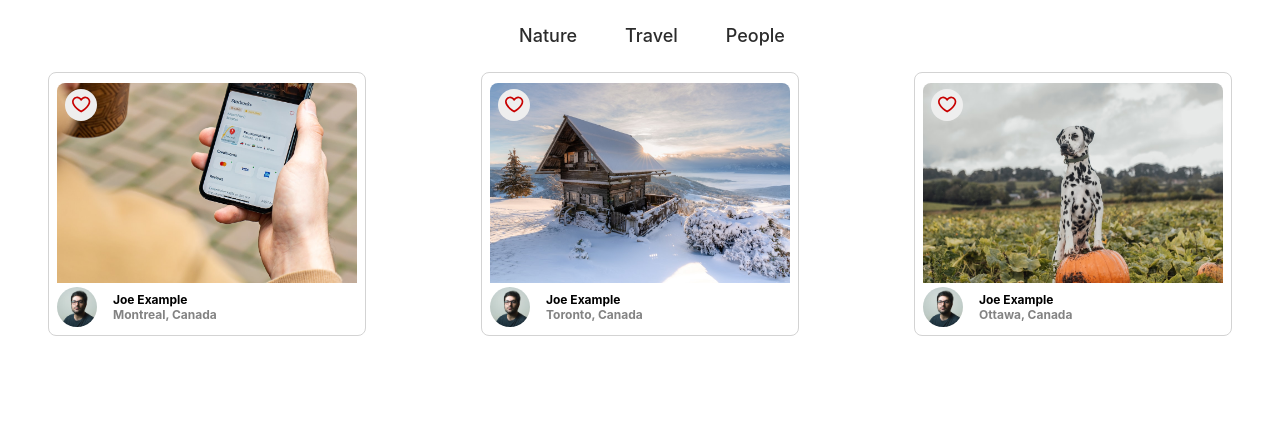
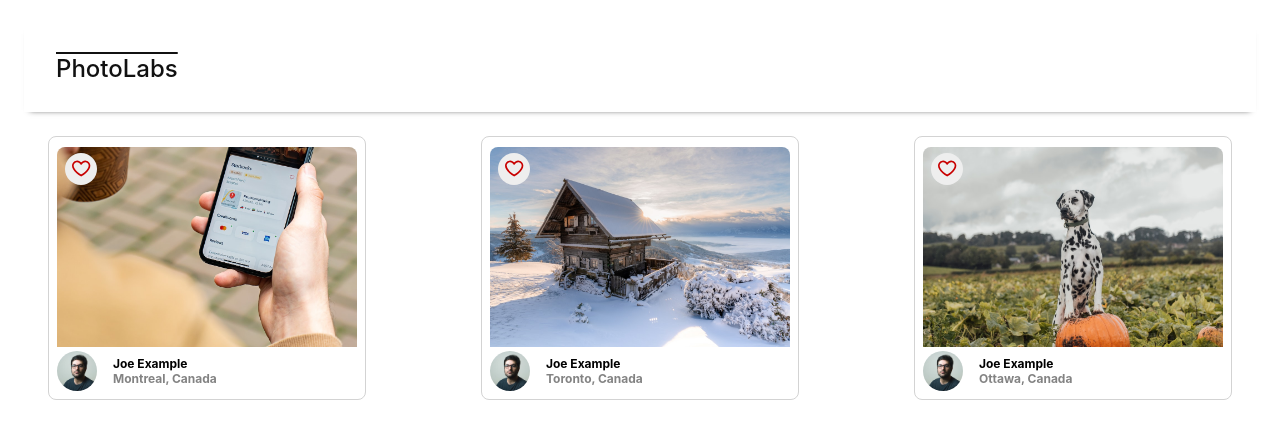
Before and after one commit to Mekyle28/photolabs, a React (Create React App) app in the folder frontend/: page / in a window 1280 px wide. Shown: the top 438 px of the page. Built offline with nearby package versions, Linux system fonts and the light colour scheme; the HTML template or start-up script is replaced by a standard one.

Commit message:
add TopNavagation and remove TopicList

```diff
--- a/frontend/src/App.jsx
+++ b/frontend/src/App.jsx
@@ -4,6 +4,7 @@ import PhotoListItem from './components/PhotoListItem';
 import './App.scss';
 import PhotoList from 'components/PhotoList';
 import TopicList from 'components/TopicList';
+import TopNavigation from 'components/TopNavigationBar';
 
 
 
@@ -17,7 +18,7 @@ const App = () => {
 
   return (
     <div className="App">
-      <TopicList />
+      <TopNavigation />
       <PhotoList />
     </div>
   );
```
